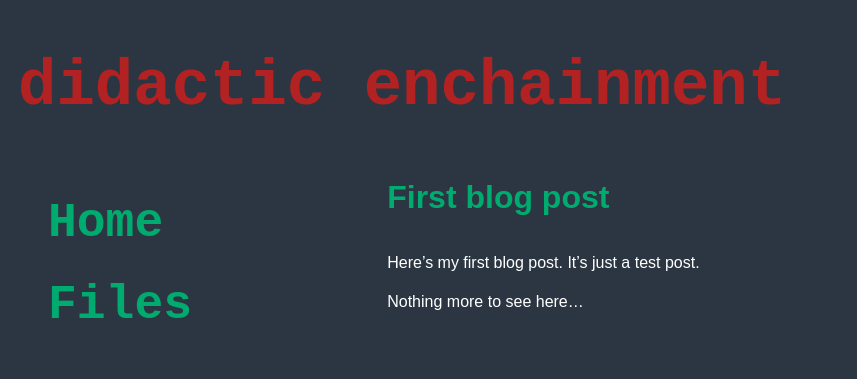
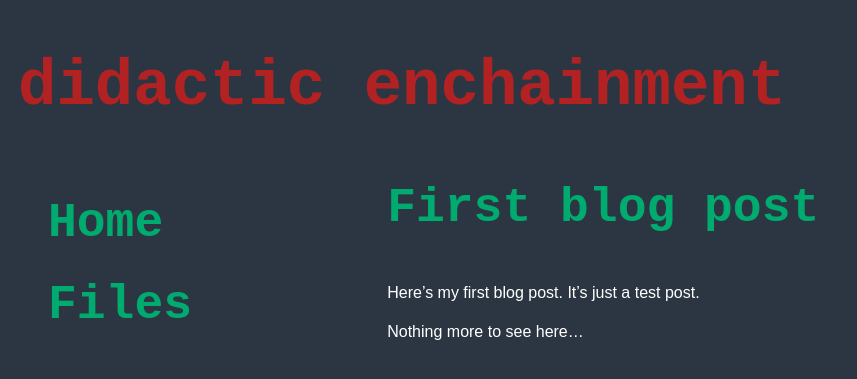
Before and after one commit to paulrbts/blog, a Jekyll site: the page built from _posts/site-news/2016-11-12-first-post.md, in a window 1280 px wide. Shown: the top 379 px of the page, without its empty margins (0-857 px from the left). Built offline with Jekyll 4.4.1, drawn with Linux system fonts in a browser that asks for light colours; some web fonts are replaced.

Commit message:
header change

```diff
--- a/_posts/site-news/2016-11-12-first-post.md
+++ b/_posts/site-news/2016-11-12-first-post.md
@@ -4,11 +4,11 @@ title: First blog post
 meta: The first blog post of my site
 category: site-news
 ---
-<h3 class="page.title">
+<h2 class="page.title">
   {% if page.title %}
       <a href="{{ site.baseurl }}{{ page.url }}">{{ page.title }}</a>
   {% endif %}
-</h3>
+</h2>
 
 Here's my first blog post. It's just a test post.
 
```
